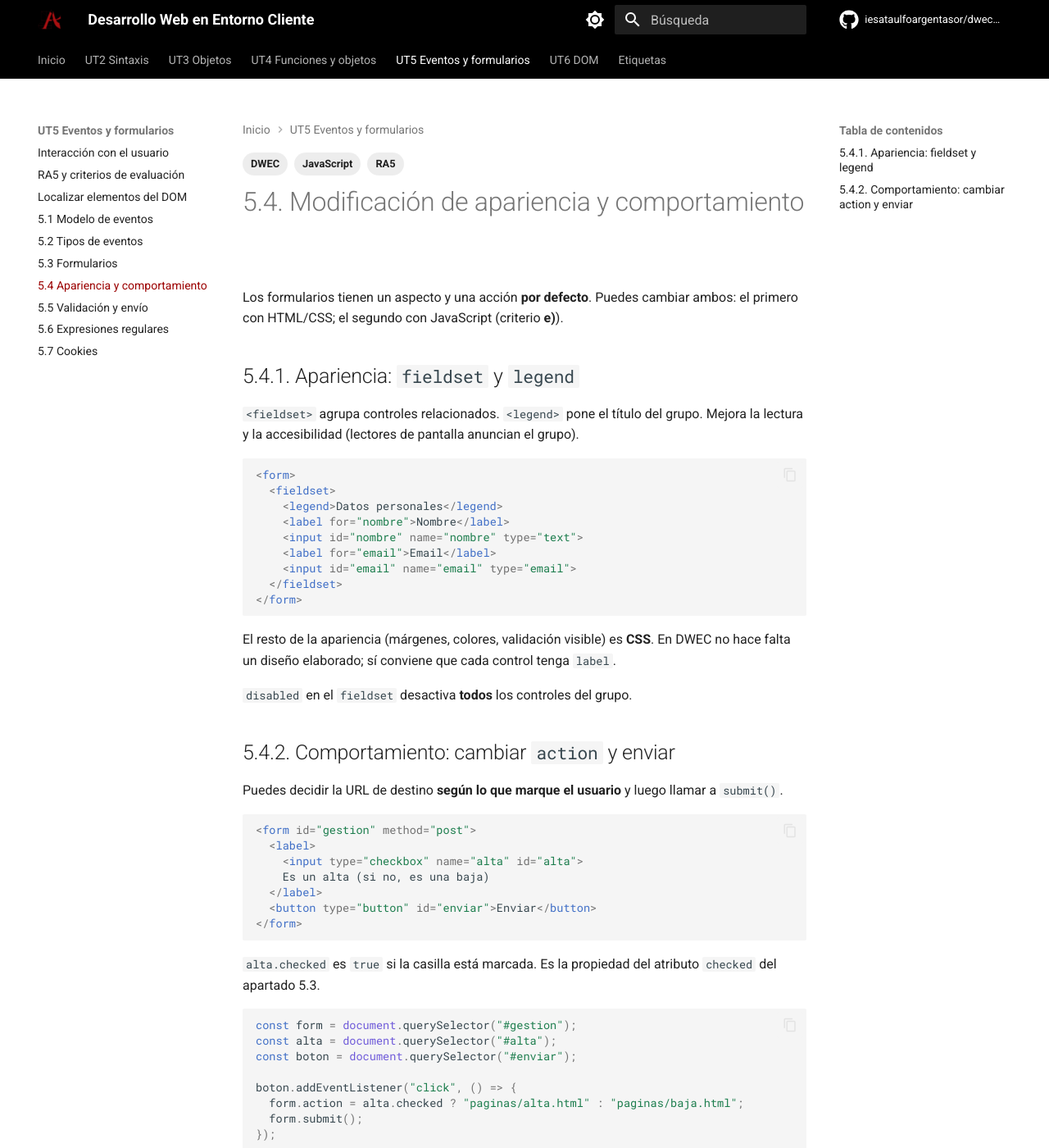
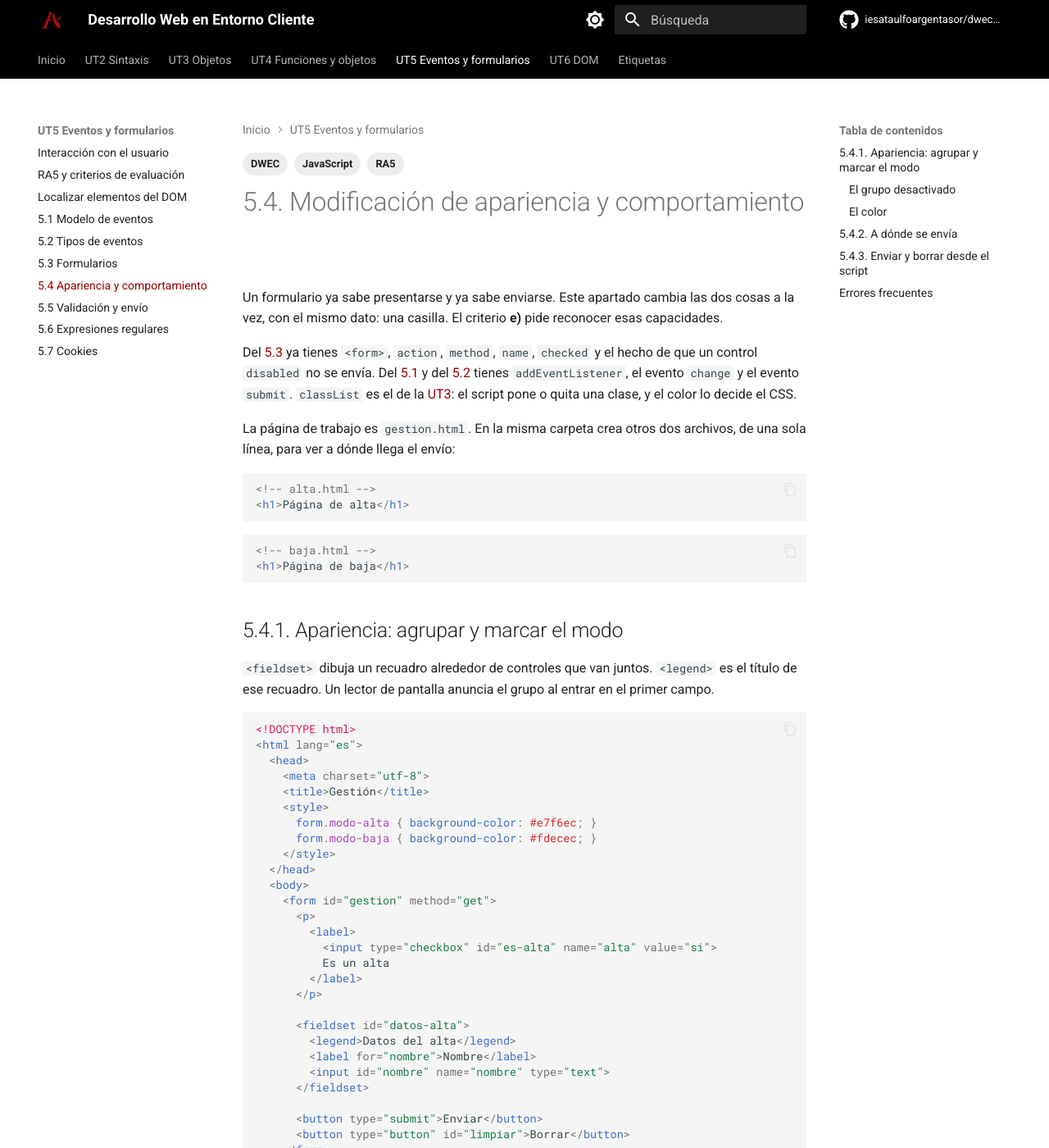
Before and after one commit to iesataulfoargentasor/dwec_2026_2027, an MkDocs documentation site: the page built from docs/ut5/apariencia-comportamiento.md, in a window 1280 px wide and 1400 px high. Shown: the whole window at 82% size. Built offline with MkDocs 1.6.1 and Material for MkDocs 9.7.7, drawn with Linux system fonts in a browser that asks for light colours; comment, search, counter and statistics services are not loaded; some of the changed text lies outside the part shown.

Commit message:
Desarrollar apariencia y comportamiento de formularios en la UT5 para que se pueda seguir.
Co-authored-by: Cursor <cursoragent@cursor.com>

````diff
--- a/docs/ut5/apariencia-comportamiento.md
+++ b/docs/ut5/apariencia-comportamiento.md
@@ -8,66 +8,172 @@ tags:
 
 # 5.4. Modificación de apariencia y comportamiento
 
-Los formularios tienen un aspecto y una acción **por defecto**. Puedes cambiar ambos: el primero con HTML/CSS; el segundo con JavaScript (criterio **e)**).
+Un formulario ya sabe presentarse y ya sabe enviarse. Este apartado cambia las dos cosas a la vez, con el mismo dato: una casilla. El criterio **e)** pide reconocer esas capacidades.
 
-## 5.4.1. Apariencia: `fieldset` y `legend`
+Del [5.3](formularios.md) ya tienes `<form>`, `action`, `method`, `name`, `checked` y el hecho de que un control `disabled` no se envía. Del [5.1](modelo-eventos.md) y del [5.2](tipos-eventos.md) tienes `addEventListener`, el evento `change` y el evento `submit`. `classList` es el de la [UT3](../ut3/document.md): el script pone o quita una clase, y el color lo decide el CSS.
 
-`<fieldset>` agrupa controles relacionados. `<legend>` pone el título del grupo. Mejora la lectura y la accesibilidad (lectores de pantalla anuncian el grupo).
+La página de trabajo es `gestion.html`. En la misma carpeta crea otros dos archivos, de una sola línea, para ver a dónde llega el envío:
 
 ```html
-<form>
-  <fieldset>
-    <legend>Datos personales</legend>
-    <label for="nombre">Nombre</label>
-    <input id="nombre" name="nombre" type="text">
-    <label for="email">Email</label>
-    <input id="email" name="email" type="email">
-  </fieldset>
-</form>
+<!-- alta.html -->
+<h1>Página de alta</h1>
 ```
 
-El resto de la apariencia (márgenes, colores, validación visible) es **CSS**. En DWEC no hace falta un diseño elaborado; sí conviene que cada control tenga `label`.
+```html
+<!-- baja.html -->
+<h1>Página de baja</h1>
+```
 
-`disabled` en el `fieldset` desactiva **todos** los controles del grupo.
+## 5.4.1. Apariencia: agrupar y marcar el modo
 
-## 5.4.2. Comportamiento: cambiar `action` y enviar
-
-Puedes decidir la URL de destino **según lo que marque el usuario** y luego llamar a `submit()`.
+`<fieldset>` dibuja un recuadro alrededor de controles que van juntos. `<legend>` es el título de ese recuadro. Un lector de pantalla anuncia el grupo al entrar en el primer campo.
 
 ```html
-<form id="gestion" method="post">
-  <label>
-    <input type="checkbox" name="alta" id="alta">
-    Es un alta (si no, es una baja)
-  </label>
-  <button type="button" id="enviar">Enviar</button>
-</form>
+<!DOCTYPE html>
+<html lang="es">
+  <head>
+    <meta charset="utf-8">
+    <title>Gestión</title>
+    <style>
+      form.modo-alta { background-color: #e7f6ec; }
+      form.modo-baja { background-color: #fdecec; }
+    </style>
+  </head>
+  <body>
+    <form id="gestion" method="get">
+      <p>
+        <label>
+          <input type="checkbox" id="es-alta" name="alta" value="si">
+          Es un alta
+        </label>
+      </p>
+
+      <fieldset id="datos-alta">
+        <legend>Datos del alta</legend>
+        <label for="nombre">Nombre</label>
+        <input id="nombre" name="nombre" type="text">
+      </fieldset>
+
+      <button type="submit">Enviar</button>
+      <button type="button" id="limpiar">Borrar</button>
+    </form>
+
+    <script>
+      const form = document.querySelector("#gestion");
+      const alta = document.querySelector("#es-alta");
+      const datos = document.querySelector("#datos-alta");
+
+      function refrescar() {
+        if (alta.checked) {
+          form.classList.add("modo-alta");
+          form.classList.remove("modo-baja");
+          datos.disabled = false;
+          form.action = "alta.html";
+        } else {
+          form.classList.remove("modo-alta");
+          form.classList.add("modo-baja");
+          datos.disabled = true;
+          form.action = "baja.html";
+        }
+      }
+
+      alta.addEventListener("change", refrescar);
+      refrescar();
+    </script>
+  </body>
+</html>
 ```
 
-`alta.checked` es `true` si la casilla está marcada. Es la propiedad del atributo `checked` del apartado 5.3.
+`value="si"` es lo que viajará si la casilla está marcada. Sin `value`, el navegador enviaría `alta=on`.
+
+### El grupo desactivado
+
+`disabled` en el `<fieldset>` desactiva todos los controles de dentro. Se ven en gris, no cogen el foco y no se envían. La casilla, que está fuera del grupo, sigue pudiéndose marcar. En JavaScript es la propiedad `disabled`:
 
 ```javascript
-const form = document.querySelector("#gestion");
-const alta = document.querySelector("#alta");
-const boton = document.querySelector("#enviar");
+datos.disabled = true;  // grupo apagado
+datos.disabled = false; // grupo editable
+```
 
-boton.addEventListener("click", () => {
-  form.action = alta.checked ? "paginas/alta.html" : "paginas/baja.html";
-  form.submit();
+### El color
+
+`change` en la casilla salta al marcarla o desmarcarla. `refrescar()` también se llama al cargar la página, porque al abrirla la casilla está vacía y el aspecto tiene que nacer ya en «baja»: fondo `#fdecec`, campos del alta desactivados y destino `baja.html`. Al marcarla, el fondo pasa a verde, el nombre se puede escribir y el destino pasa a ser `alta.html`.
+
+El script no asigna `style.backgroundColor` en cada rama. Cambia la clase `modo-alta` o `modo-baja`, y el `<style>` del `<head>` decide el color. Así el aspecto sigue estando en CSS.
+
+## 5.4.2. A dónde se envía
+
+`form.action` y `form.method` son las propiedades de los atributos del apartado 5.3. Se leen y se escriben.
+
+Al asignar, basta el nombre del archivo: `form.action = "alta.html"`. Al leer `form.action`, el navegador devuelve la URL completa (`http://…/alta.html` o `file:///…/alta.html`). Es el mismo destino. Una ruta larga en el `console.log` no significa que se haya perdido el nombre corto.
+
+`form.method = "post"` cambiaría el método. Este ejercicio lo deja en `get` para que los datos se vean en la barra de direcciones.
+
+El botón Enviar es `type="submit"`. El navegador dispara `submit` y, si nadie lo cancela con `preventDefault()`, envía a la `action` de ese momento. Se vuelve a llamar a `refrescar()` dentro del evento, para que el destino coincida con la casilla justo antes de salir:
+
+```javascript
+form.addEventListener("submit", () => {
+  refrescar();
 });
 ```
 
-`form.submit()` envía el formulario **sin** disparar el evento `submit`. La validación (`checkValidity`, `reportValidity`) está en el apartado 5.5. Si la usas, comprueba el formulario antes de llamar a `submit()`, o deja el botón en `type="submit"` para que el navegador dispare el evento.
+No pongas `preventDefault()` en este manejador: si lo pones, la página no cambia y no podrás comprobar `alta.html` ni `baja.html`.
 
-Otras propiedades útiles del formulario:
+Qué tienes que ver:
 
-| Propiedad / método | Efecto |
+| Casilla | Página | URL |
+| --- | --- | --- |
+| Marcada, nombre Alex | `alta.html` | `alta.html?alta=si&nombre=Alex` |
+| Sin marcar | `baja.html` | `baja.html` sin `nombre`, porque el grupo estaba desactivado |
+
+## 5.4.3. Enviar y borrar desde el script
+
+El envío también se puede pedir sin pulsar Enviar. Los dos métodos no son intercambiables:
+
+| Cómo se envía | ¿Salta el evento `submit`? | ¿El navegador frena un campo `required` vacío? |
+| --- | --- | --- |
+| Pulsar `<button type="submit">` | Sí | Sí |
+| `form.requestSubmit()` | Sí | Sí. Hace lo mismo que pulsar Enviar |
+| `form.submit()` | No | No. Envía en el acto, con los datos como estén |
+
+`requestSubmit()` es el que encaja cuando otro botón debe provocar el envío normal. Los manejadores de `submit` del apartado 5.5 se ejecutan, y un `required` vacío detiene la salida:
+
+```html
+<button type="button" id="otro">Enviar desde aquí</button>
+```
+
+```javascript
+document.querySelector("#otro").addEventListener("click", () => {
+  form.requestSubmit();
+});
+```
+
+`form.submit()` no avisa a esos manejadores. Un `preventDefault()` enganchado a `submit` no llega a ejecutarse. Reserva `submit()` para un envío que ya has decidido tú, después de comprobar los datos. Esas comprobaciones son el apartado 5.5.
+
+Borrar es la operación inversa. `form.reset()` devuelve cada control al valor que tenía en el HTML y después tu código puede volver a pintar el modo. El botón tiene que ser `type="button"`: si fuera `type="reset"`, el navegador borraría por su cuenta y además ejecutaría el `click`.
+
+```javascript
+document.querySelector("#limpiar").addEventListener("click", () => {
+  form.reset();
+  refrescar();
+});
+```
+
+`reset()` termina antes de la línea siguiente. `refrescar()` ya ve la casilla desmarcada, apaga el grupo, pone el fondo de baja y deja `action` en `baja.html`.
+
+Un `<button type="reset">` hace el borrado sin script. No dispara `change`, así que el color no se entera. En este ejercicio el borrado pasa por `#limpiar`, que sí llama a `refrescar()`.
+
+## Errores frecuentes
+
+| Qué se ve | Qué ha pasado |
 | --- | --- |
-| `form.action` | URL de destino (lectura y escritura) |
-| `form.method` | `"get"` o `"post"` |
-| `form.submit()` | Envío programático (no lanza `submit`) |
-| `form.reset()` | Restaura valores iniciales (sí puede usarse junto al evento `reset`) |
-| `form.elements` | Colección de controles |
+| El clic en Enviar no sale de `gestion.html` | Hay un `preventDefault()` en el `submit`, o el botón es `type="button"` y nadie llama a `requestSubmit()` |
+| Siempre se abre la misma página | `refrescar()` no está en el `submit` y la `action` se quedó en el valor anterior |
+| `console.log(form.action)` muestra `file:///` o `http://` | Es la URL completa. La asignación `form.action = "alta.html"` sigue siendo correcta |
+| El nombre viaja también en la baja | El `<fieldset>` no está `disabled`. Los campos desactivados son los que no se envían |
+| La URL lleva `alta=on` | A la casilla le falta `value="si"` |
+| `form.submit()` ignora el `required` y tus manejadores | Es lo que hace ese método. Para el envío normal usa el botón `submit` o `requestSubmit()` |
+| Tras pulsar un `type="reset"` el color no cambia | `reset` no dispara `change`. Hay que llamar a `refrescar()` después de `form.reset()` |
 
-!!! tip "Botón que no envía"
-    Un `<button>` dentro de un form es `type="submit"` **por defecto**. Si solo debe cambiar el `action` o abrir un diálogo, pon `type="button"` y el `click` como en el ejemplo.
+!!! example "Prueba en el navegador"
+    Abre `gestion.html` al lado de `alta.html` y `baja.html`. Sin marcar la casilla, envía: tienes que llegar a la página de baja y la URL no lleva `nombre`. Vuelve atrás, marca la casilla, escribe un nombre y envía: la página de alta y la URL con `alta=si`. Pulsa Borrar y comprueba que el fondo vuelve al de baja antes de enviar otra vez.
````
